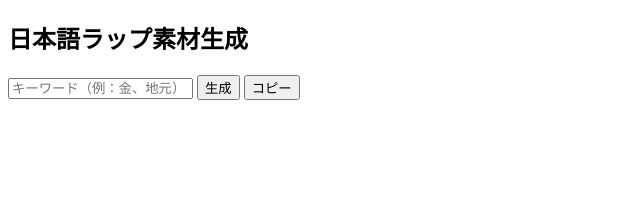
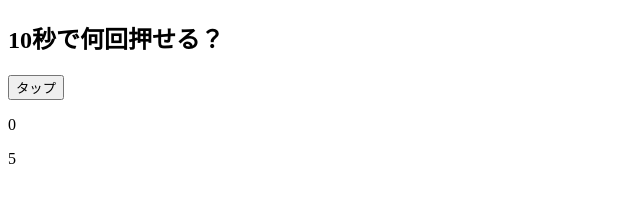
Before and after one commit to keneyjaponica/lyric-app, a plain HTML site: page index.html in a window 1280 px wide. Shown: the whole page, without its empty margins (0-640 px from the left). Drawn offline with Linux system fonts and the light colour scheme.

Commit message:
Update index.html

```diff
--- a/index.html
+++ b/index.html
@@ -2,69 +2,35 @@
 <html lang="ja">
 <head>
   <meta charset="UTF-8">
-  <title>リリック素材ジェネレーター</title>
+  <title>連打ゲーム</title>
 </head>
 <body>
-  <h2>日本語ラップ素材生成</h2>
+  <h2>10秒で何回押せる？</h2>
 
-  <input id="input" placeholder="キーワード（例：金、地元）" />
-  <button onclick="generate()">生成</button>
-  <button onclick="copyText()">コピー</button>
-
-  <pre id="output"></pre>
+  <button onclick="tap()">タップ</button>
+  <p id="count">0</p>
+  <p id="time">10</p>
 
   <script>
-    function generate() {
-      const word = document.getElementById("input").value;
+    let count = 0;
+    let time = 10;
 
-      const street = [
-        "地元", "仲間", "路地裏", "夜中", "フッド",
-        "現場", "リアル", "マイク", "スタジオ", "地下"
-      ];
-
-      const emotion = [
-        "孤独", "欲望", "葛藤", "本音", "プライド",
-        "怒り", "愛", "不安", "夢", "過去"
-      ];
-
-      const success = [
-        "金", "成功", "上昇", "頂点", "未来",
-        "勝利", "野望", "逆転", "チャンス", "一発"
-      ];
-
-      const rhymeA = ["金", "神", "闇", "波", "罠"];
-      const rhymeI = ["火", "日々", "意味", "君", "道"];
-      const rhymeO = ["flow", "go", "low", "no", "show"];
-
-      function random(arr) {
-        return arr[Math.floor(Math.random() * arr.length)];
+    function tap() {
+      if (time > 0) {
+        count++;
+        document.getElementById("count").innerText = count;
       }
-
-      const result = `
-${word}
-
-${random(street)}
-${random(emotion)}
-${random(success)}
-
-${random(rhymeA)}
-${random(rhymeA)}
-
-${random(rhymeI)}
-${random(rhymeI)}
-
-${random(rhymeO)}
-${random(rhymeO)}
-`;
-
-      document.getElementById("output").innerText = result;
     }
 
-    function copyText() {
-      const text = document.getElementById("output").innerText;
-      navigator.clipboard.writeText(text);
-      alert("コピーしたで");
-    }
+    const timer = setInterval(() => {
+      time--;
+      document.getElementById("time").innerText = time;
+
+      if (time === 0) {
+        clearInterval(timer);
+        alert("終了！記録: " + count);
+      }
+    }, 1000);
   </script>
 </body>
 </html>
```
